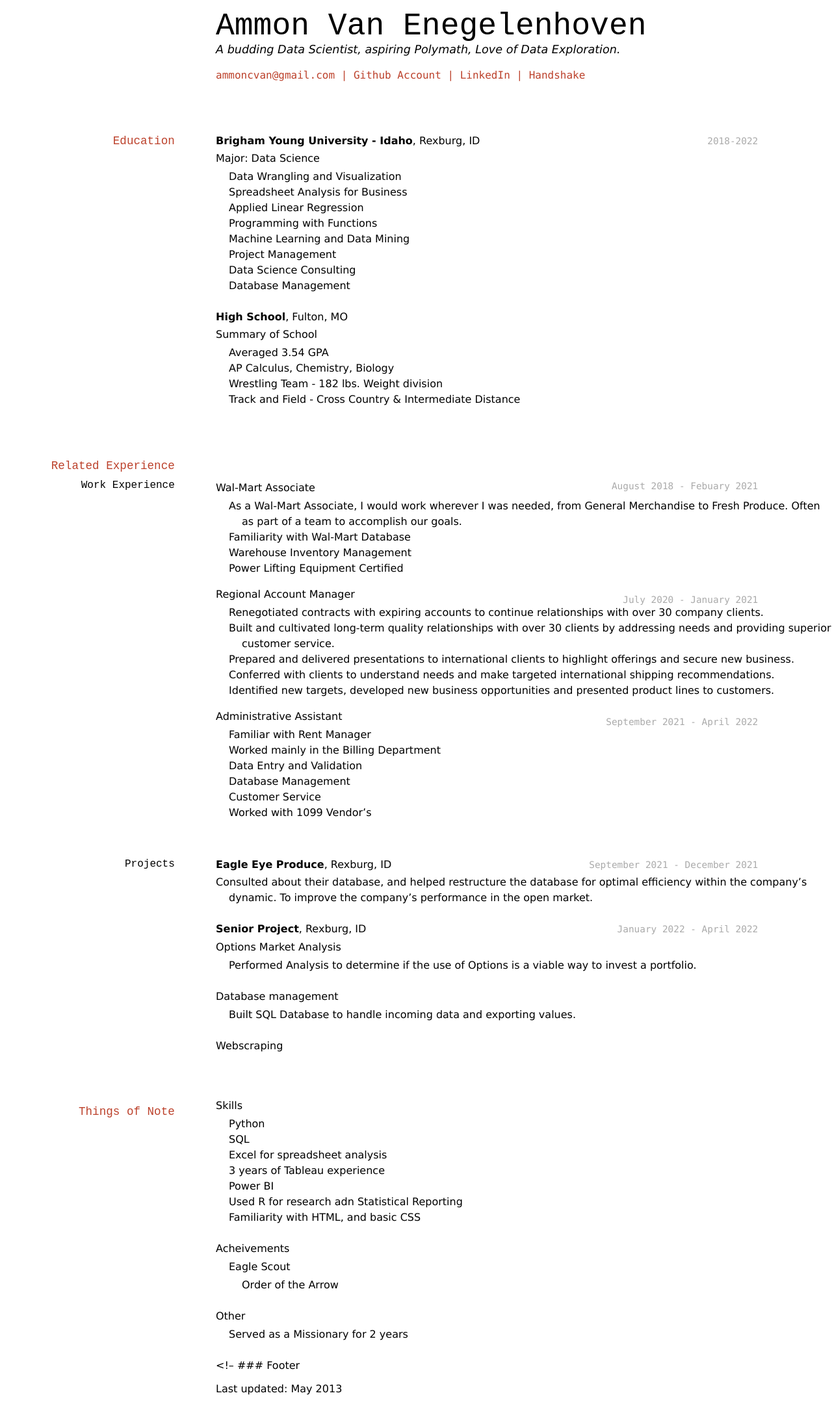
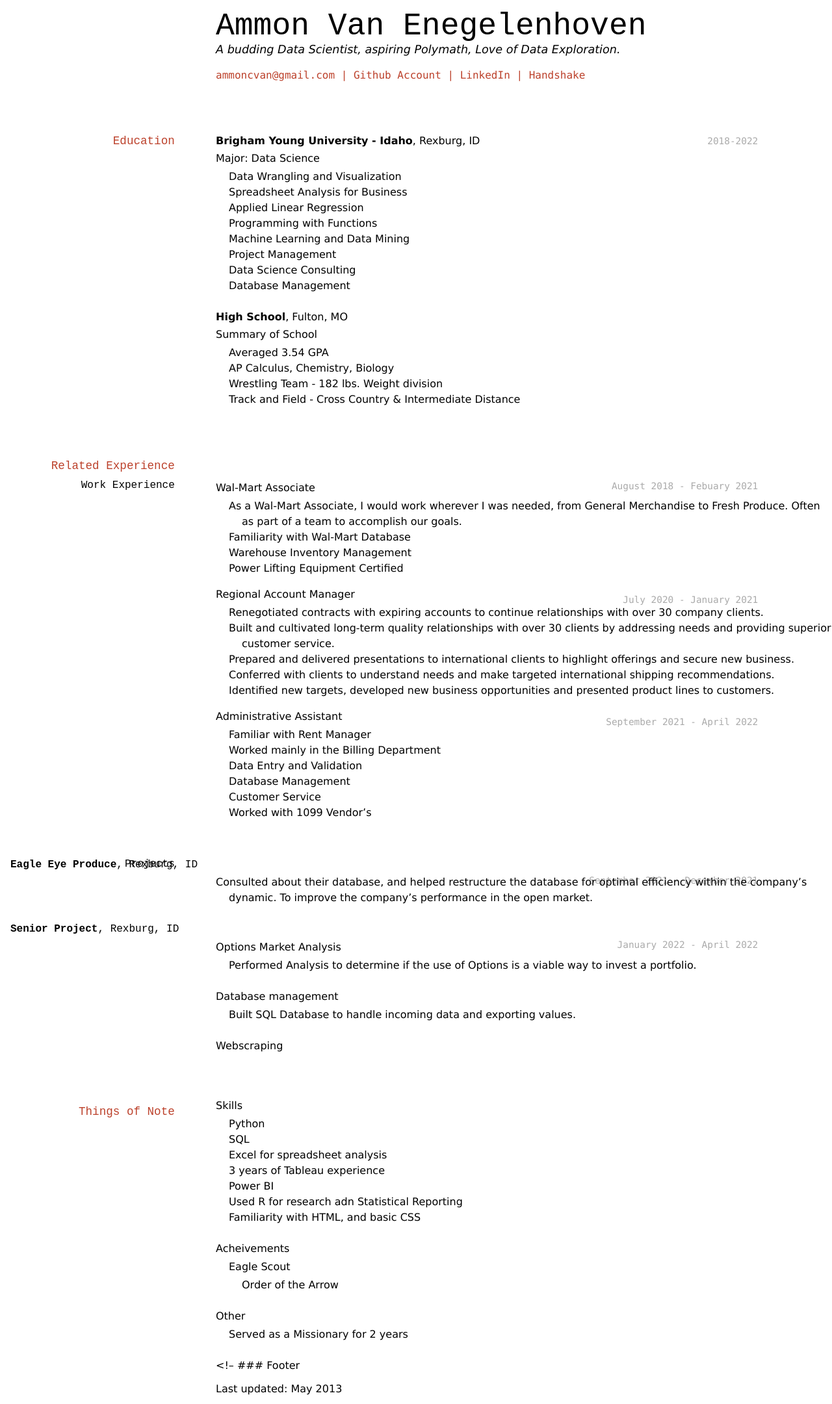
Before and after one commit to vanman247/Van_Engelenhoven_Resume, a Jekyll site: the page built from docs/index.md, in a window 1280 px wide. Shown: the whole page at 65% size. Built offline with Jekyll 4.4.1, drawn with Linux system fonts in a browser that asks for light colours.

```diff
--- a/docs/index.md
+++ b/docs/index.md
@@ -67,11 +67,11 @@ __High School__, Fulton, MO
 
 ### Projects
 
-__Eagle Eye Produce__, Rexburg, ID
+#### __Eagle Eye Produce__, Rexburg, ID
 `September 2021 - December 2021`
 - Consulted about their database, and helped restructure the database for optimal efficiency within the company’s dynamic. To improve the company’s performance in the open market.
 
-__Senior Project__, Rexburg, ID
+#### __Senior Project__, Rexburg, ID
 `January 2022 - April 2022`
 
 - Options Market Analysis
```
